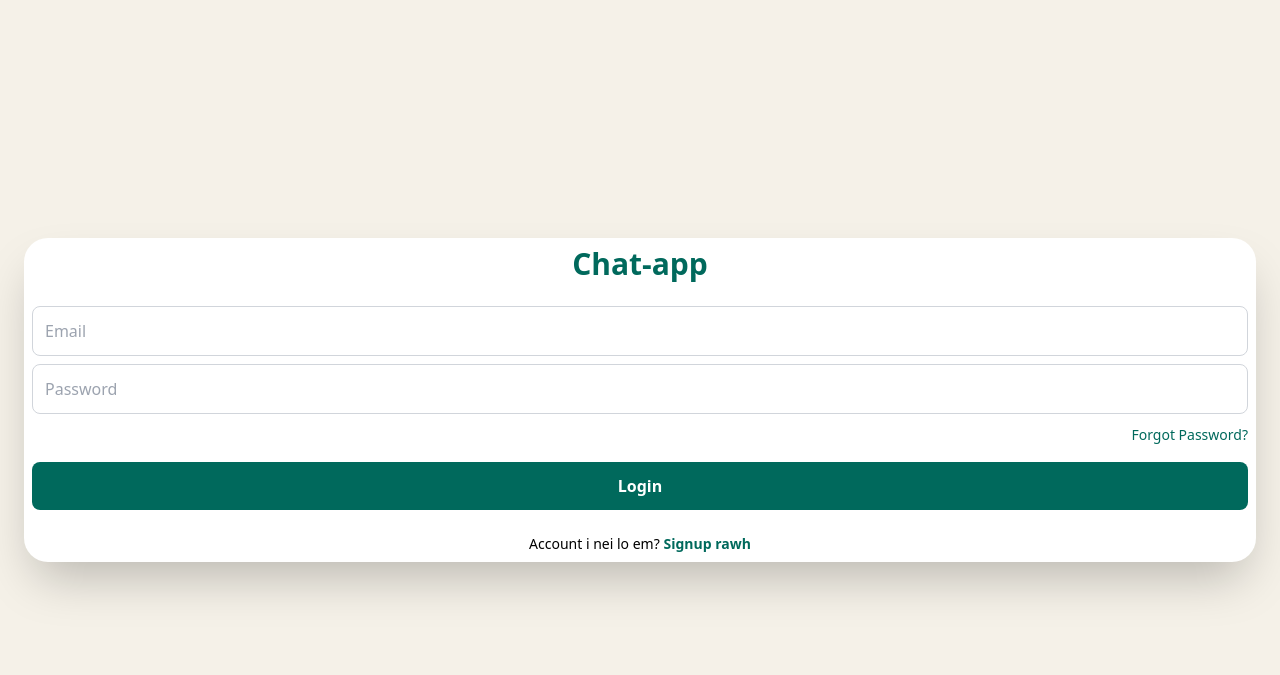
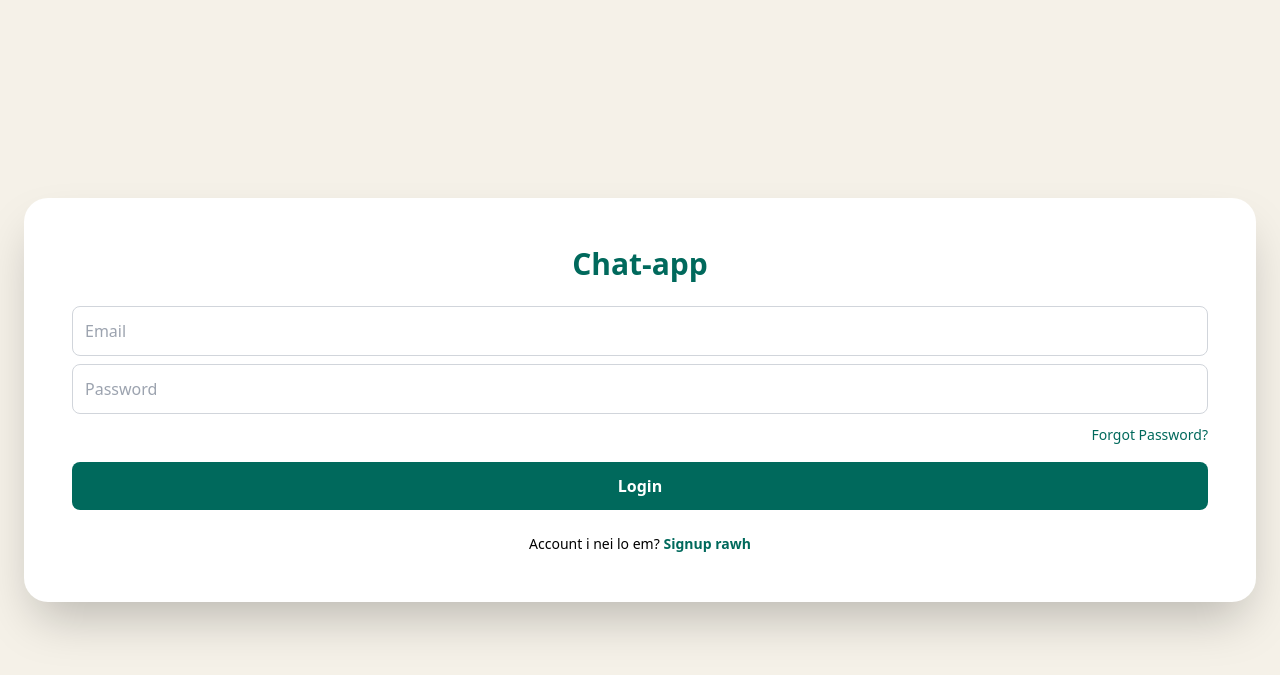
Before and after one commit to nghaka123/Chat-app, a Flask app: page / in a window 1280 px wide. Shown: the top 675 px of the page. Run offline with Flask 3, Linux system fonts and the light colour scheme; some libraries are stand-ins or nearby versions.

Commit message:
Update login.html

```diff
--- a/templates/login.html
+++ b/templates/login.html
@@ -6,7 +6,7 @@
 </head>
 <body class="bg-[#F5F1E8] flex items-center justify-center min-h-screen">
 
-  <div class="bg-white p-2 rounded-3xl shadow-2xl w-full mx-6">
+  <div class="bg-white p-12 rounded-3xl shadow-2xl w-full mx-6">
 
     <h1 class="text-3xl font-bold text-center mb-6 text-[#00695C]">Chat-app</h1>
 
```
